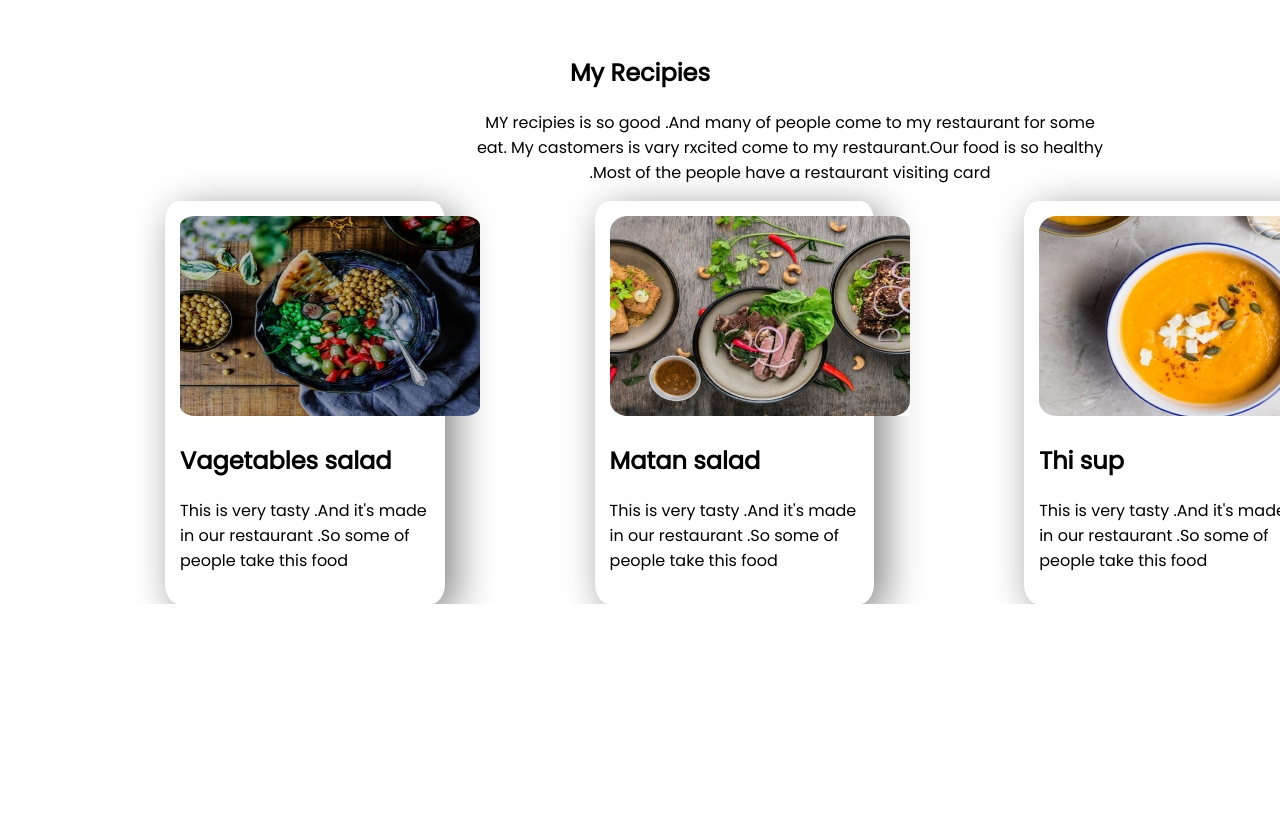
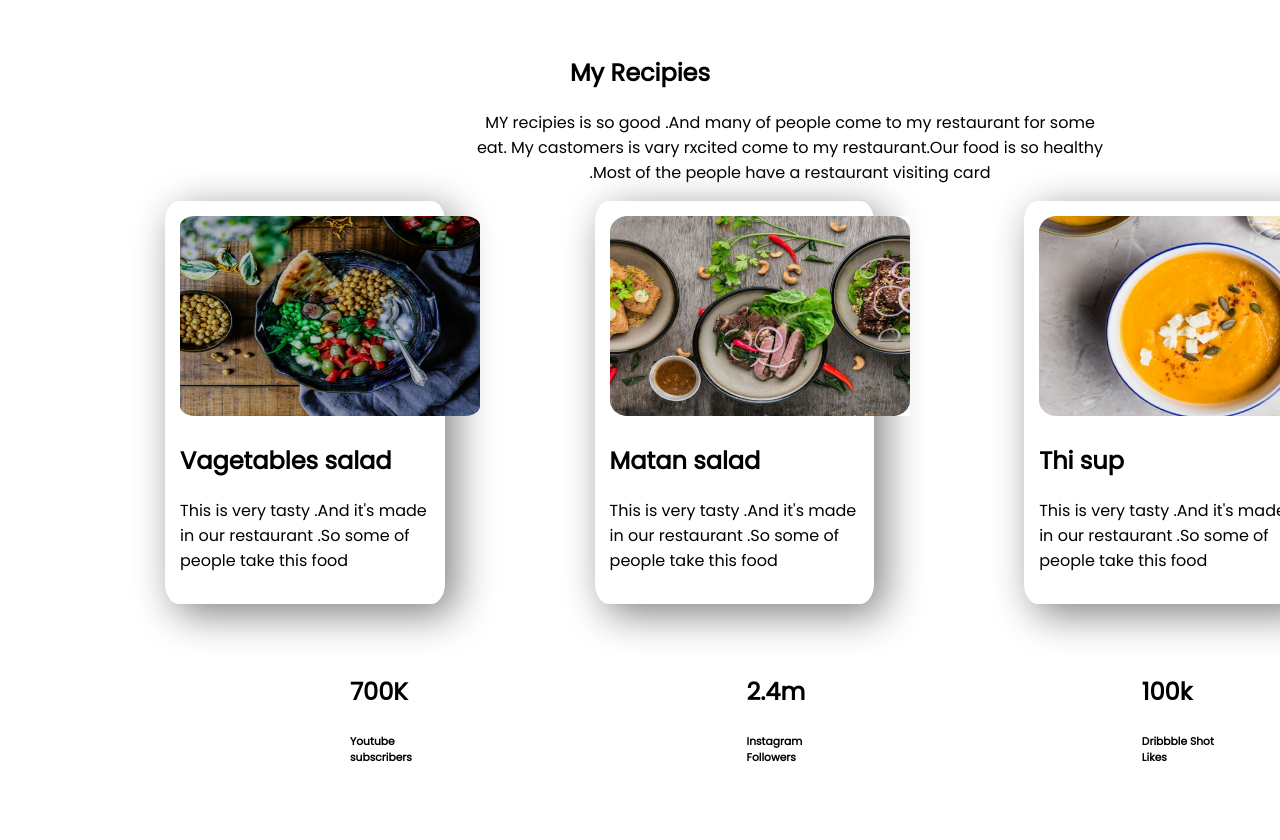
Before and after one commit to nayeem98746/food-network, a plain HTML site: page index.html in a window 1280 px wide. Shown: the part 1227-2067 px from the top of the page. Before the commit the page ends 1831 px from the top, so only its background shows below. Drawn offline with Linux system fonts and the light colour scheme.

Commit message:
forth commit

```diff
--- a/index.html
+++ b/index.html
@@ -65,5 +65,20 @@
 
         </div>
     </section>
+    <section class="famous">
+        <div class="like">
+            <h1>700K</h1>
+            <h6>Youtube subscribers</h6>
+        </div>
+        <div class="like">
+            <h1>2.4m</h1>
+            <h6>Instagram Followers</h6>
+        </div>
+        <div class="like">
+            <h1>100k</h1>
+            <h6> Dribbble Shot Likes</h6>
+        </div>
+    </section>
+
 </body>
 </html>
--- a/style.css
+++ b/style.css
@@ -79,3 +79,10 @@ body{
 #some-radius{
     border-radius: 5%;
 }
+.famous{
+    display: flex;
+    padding: 50px;
+}
+.like{
+    margin-left: 300px;
+}
```
